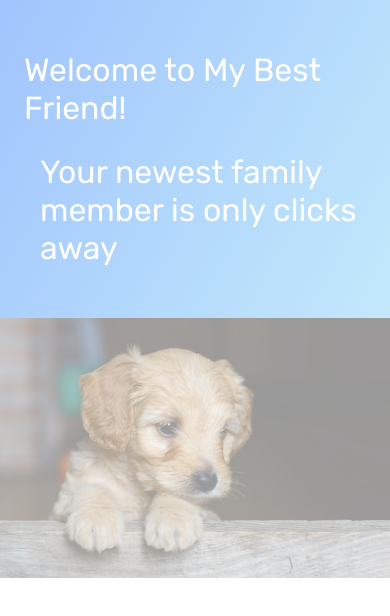
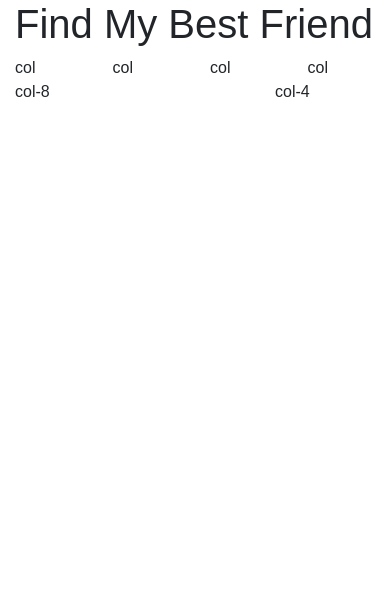
Before and after one commit to tuf75588/Seedling-School-Frontend-Project, a plain HTML site: page index.html in a window 390 px wide. Drawn offline with nearby package versions, Linux system fonts and the light colour scheme.

Commit message:
bring in bootstrap to help with landing page responsiveness

```diff
--- a/index.html
+++ b/index.html
@@ -2,24 +2,34 @@
 <html lang="en">
 
 <head>
-  <meta charset="UTF-8">
-  <meta name="viewport" content="width=device-width, initial-scale=1.0">
-  <meta http-equiv="X-UA-Compatible" content="ie=edge">
-  <link href="https://fonts.googleapis.com/css?family=Rubik&display=swap" rel="stylesheet">
+  <meta charset="UTF-8" />
+  <meta name="viewport" content="width=device-width, initial-scale=1.0" />
+  <meta http-equiv="X-UA-Compatible" content="ie=edge" />
+  <title>Document</title>
+  <link href="https://fonts.googleapis.com/css?family=Open+Sans&display=swap" rel="stylesheet" />
+  <link href="https://stackpath.bootstrapcdn.com/bootstrap/4.4.1/css/bootstrap.min.css" rel="stylesheet"
+    integrity="sha384-Vkoo8x4CGsO3+Hhxv8T/Q5PaXtkKtu6ug5TOeNV6gBiFeWPGFN9MuhOf23Q9Ifjh" crossorigin="anonymous">
   <link rel="stylesheet" href="styles.css">
-  <title>My Best Friend</title>
 </head>
 
 <body>
-  <nav class="header">
-    <h1 class="heading">Welcome to My Best Friend!</h1>
-    <h2 class="subheading">Your newest family member is only clicks away</h2>
-  </nav>
+  <header class="container">
+    <h1>Find My Best Friend</h1>
+  </header>
+  <div class="container">
+    <div class="row">
+      <div class="col">col</div>
+      <div class="col">col</div>
+      <div class="col">col</div>
+      <div class="col">col</div>
+    </div>
+    <div class="row">
+      <div class="col-8">col-8</div>
+      <div class="col-4">col-4</div>
+    </div>
+  </div>
 
-  <div class="img-container">
 
-    <img src="/assets/golden.jpg" class="img" />
-  </div>
 </body>
 
 </html>
--- a/styles.css
+++ b/styles.css
@@ -1,31 +1,3 @@
 body {
   font-family: 'Rubik', sans-serif;
-  padding: 0;
-  margin: 0;
 }
-
-.header {
-  color: #fff;
-  padding: 1.5em;
-  background-image: linear-gradient(120deg, #a1c4fd 0%, #c2e9fb 100%);
-}
-
-.heading, .subheading {
-  font-size: 2em;
-  font-weight: 100;
-}
-
-.subheading {
-  padding-left: 0.5em;
-}
-.img-container {
-  overflow: hidden;
-  margin: 0 auto;
-
-}
-.img {
-  opacity: 0.4;
-  max-height: 100%;
-  max-width: 100%;
-
-}
```
